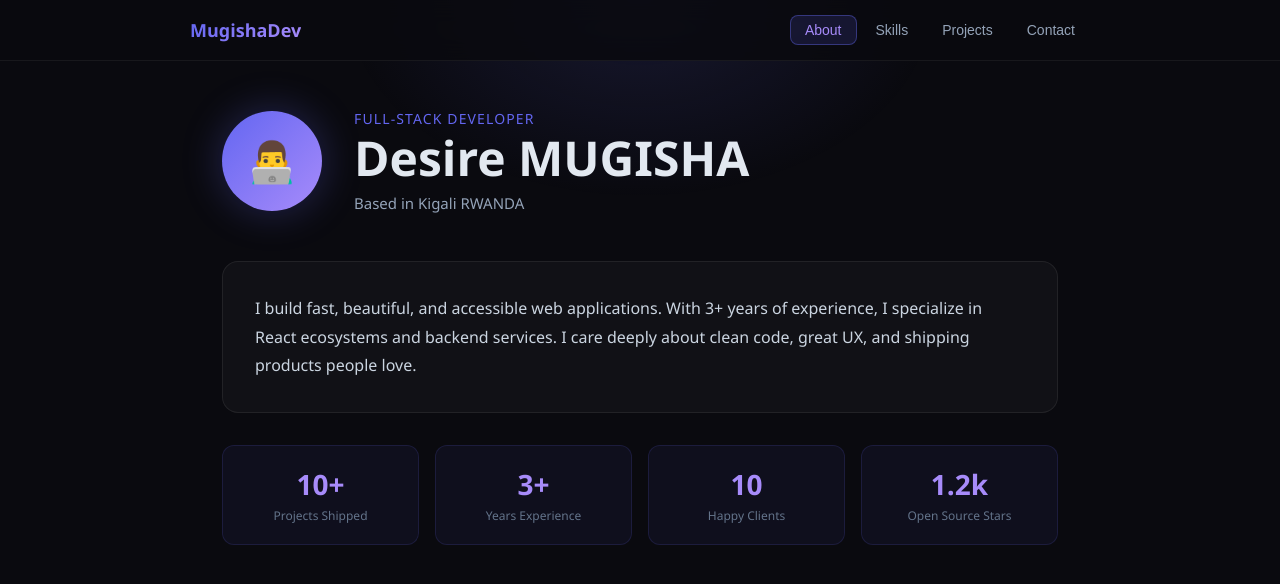
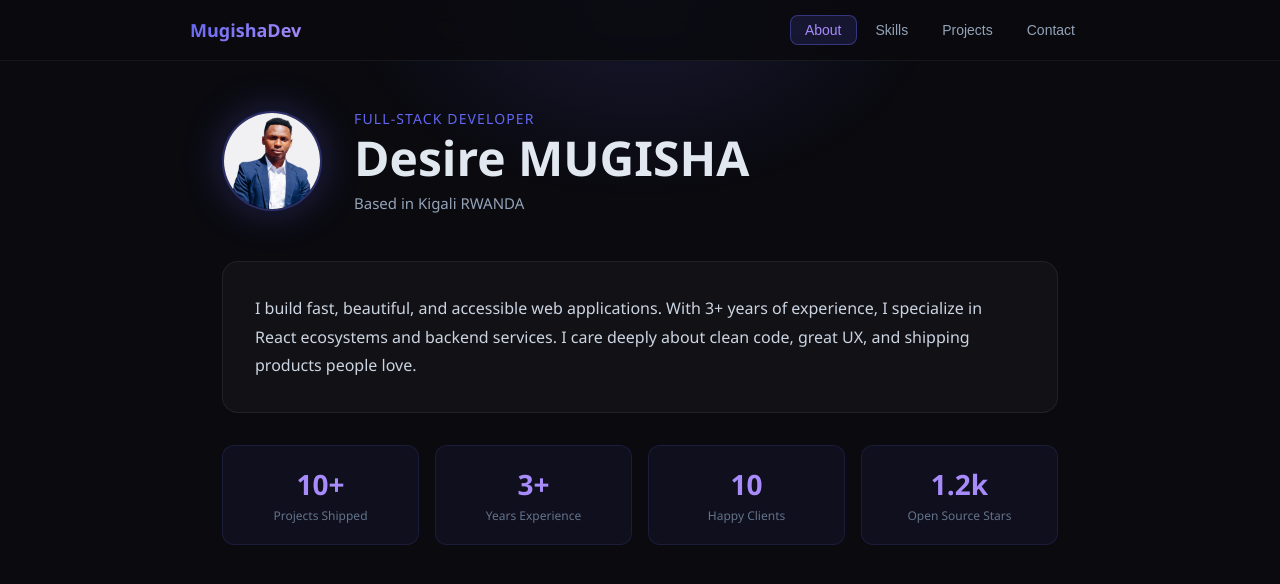
Before and after one commit to MugishaDesire/Portfolio, a React (Create React App) app: page / in a window 1280 px wide. Shown: the top 584 px of the page. Built offline with nearby package versions, Linux system fonts and the light colour scheme.

Commit message:
adding photo

```diff
--- a/src/About.js
+++ b/src/About.js
@@ -1,21 +1,37 @@
+import photo from "./Assets/ProfilePhoto.jpeg"; // 👈 update this path to your actual image
+
 export default function About() {
   return (
     <div style={{ animation: "fadeUp 0.5s ease both" }}>
       <div style={{ display: "flex", alignItems: "center", gap: "2rem", marginBottom: "3rem", flexWrap: "wrap" }}>
-        <div style={{
-          width: "100px", height: "100px", borderRadius: "50%",
-          background: "linear-gradient(135deg, #6366f1, #a78bfa)",
-          display: "flex", alignItems: "center", justifyContent: "center",
-          fontSize: "40px", flexShrink: 0,
-          boxShadow: "0 0 40px rgba(99,102,241,0.3)"
-        }}>
-          👨‍💻
-        </div>
+
+        {/* ── Avatar ── */}
+        <img
+          src={photo}
+          alt="Desire Mugisha"
+          style={{
+            width: "100px",
+            height: "100px",
+            borderRadius: "50%",
+            objectFit: "cover",
+            flexShrink: 0,
+            boxShadow: "0 0 40px rgba(99,102,241,0.3)",
+            border: "2px solid rgba(99,102,241,0.4)",
+          }}
+        />
+
+        {/* ── Name & title ── */}
         <div>
-          <p style={{ color: "#6366f1", fontSize: "14px", fontWeight: 500, margin: "0 0 4px", letterSpacing: "0.08em", textTransform: "uppercase" }}>
+          <p style={{
+            color: "#6366f1", fontSize: "14px", fontWeight: 500,
+            margin: "0 0 4px", letterSpacing: "0.08em", textTransform: "uppercase",
+          }}>
             Full-Stack Developer
           </p>
-          <h1 style={{ fontSize: "clamp(2rem, 5vw, 3rem)", fontWeight: 700, margin: "0 0 8px", lineHeight: 1.1 }}>
+          <h1 style={{
+            fontSize: "clamp(2rem, 5vw, 3rem)", fontWeight: 700,
+            margin: "0 0 8px", lineHeight: 1.1,
+          }}>
             Desire MUGISHA
           </h1>
           <p style={{ color: "#94a3b8", margin: 0, fontSize: "15px" }}>
@@ -24,10 +40,11 @@ export default function About() {
         </div>
       </div>
 
+      {/* ── Bio ── */}
       <div style={{
         background: "rgba(255,255,255,0.03)",
         border: "1px solid rgba(255,255,255,0.07)",
-        borderRadius: "16px", padding: "2rem", marginBottom: "2rem"
+        borderRadius: "16px", padding: "2rem", marginBottom: "2rem",
       }}>
         <p style={{ lineHeight: 1.8, color: "#cbd5e1", margin: 0, fontSize: "16px" }}>
           I build fast, beautiful, and accessible web applications. With 3+ years of experience,
@@ -36,18 +53,23 @@ export default function About() {
         </p>
       </div>
 
-      <div style={{ display: "grid", gridTemplateColumns: "repeat(auto-fit, minmax(160px, 1fr))", gap: "1rem" }}>
+      {/* ── Stats ── */}
+      <div style={{
+        display: "grid",
+        gridTemplateColumns: "repeat(auto-fit, minmax(160px, 1fr))",
+        gap: "1rem",
+      }}>
         {[
           { label: "Projects Shipped", value: "10+" },
           { label: "Years Experience", value: "3+" },
-          { label: "Happy Clients", value: "10" },
+          { label: "Happy Clients",    value: "10"  },
           { label: "Open Source Stars", value: "1.2k" },
         ].map(({ label, value }) => (
           <div key={label} style={{
             background: "rgba(99,102,241,0.06)",
             border: "1px solid rgba(99,102,241,0.15)",
             borderRadius: "12px", padding: "1.2rem",
-            textAlign: "center"
+            textAlign: "center",
           }}>
             <div style={{ fontSize: "28px", fontWeight: 700, color: "#a78bfa" }}>{value}</div>
             <div style={{ fontSize: "12px", color: "#64748b", marginTop: "4px" }}>{label}</div>
```
Also changed, not shown: src/Assets/ProfilePhoto.jpeg (added).
